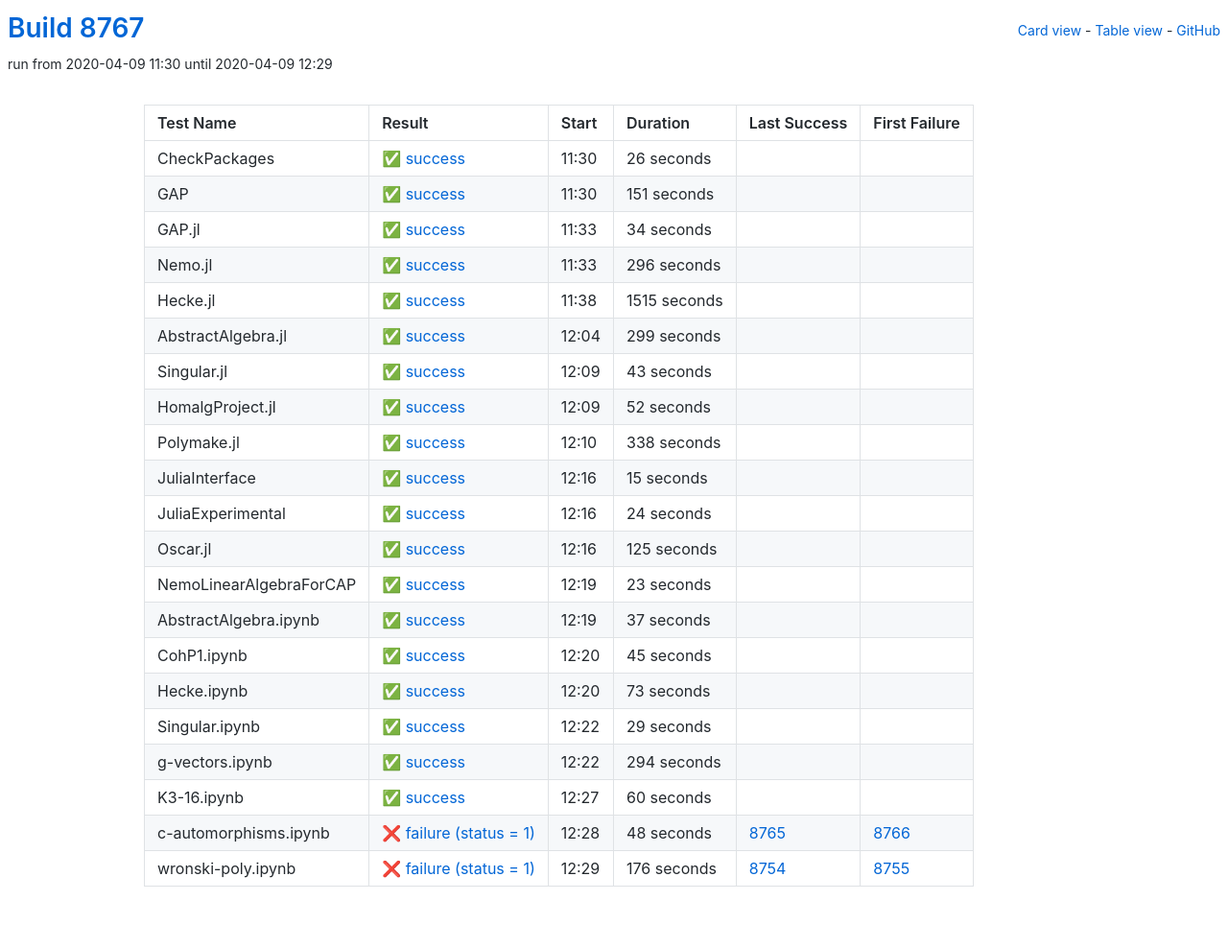
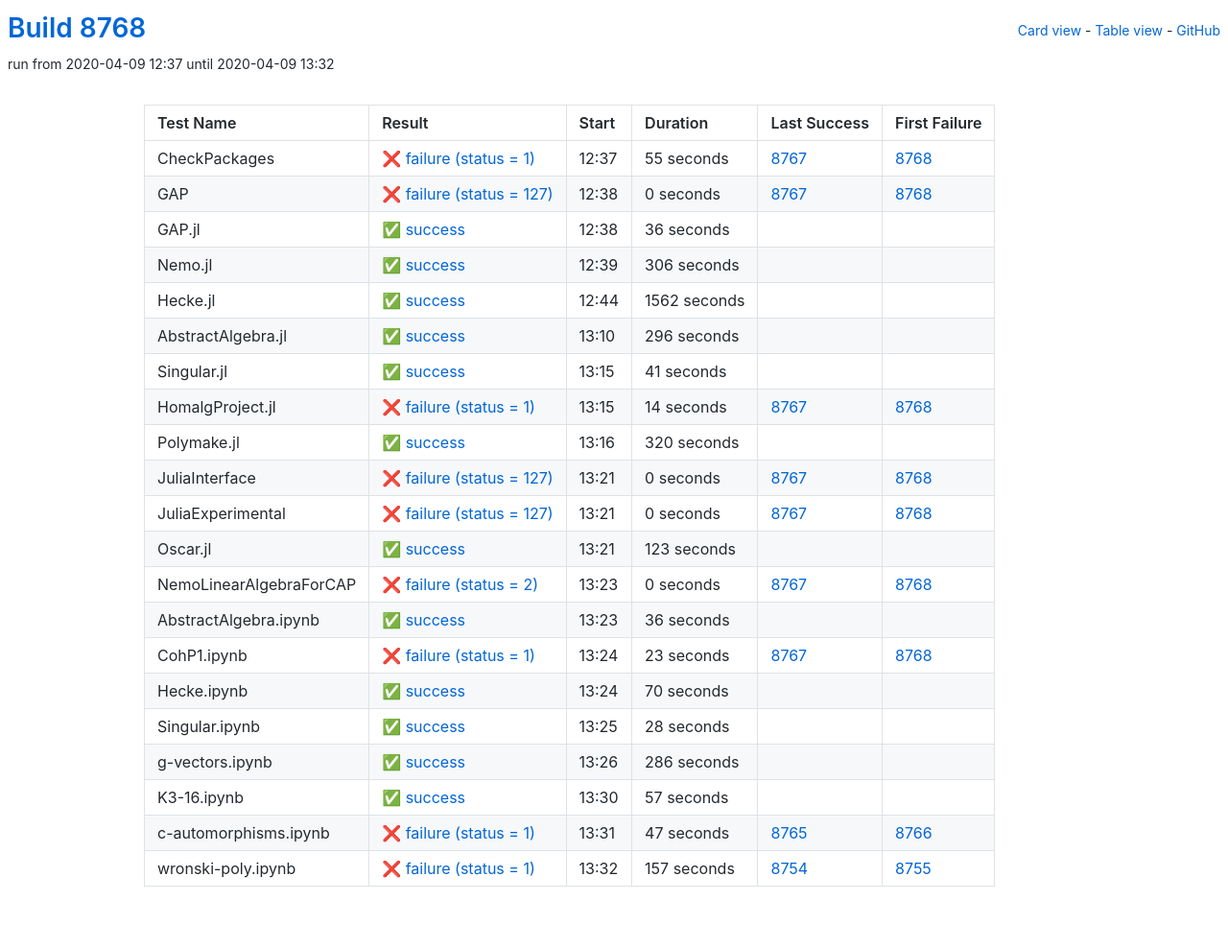
Before and after one commit to oscar-system/oscar-ci-status, a Jekyll site: the page built from table.html, in a window 1280 px wide. Shown: the whole page at 96% size. Built offline with Jekyll 4.4.1, drawn with Linux system fonts in a browser that asks for light colours.

Commit message:
Build 8768

```diff
--- a/_data/ci.yml
+++ b/_data/ci.yml
@@ -1,38 +1,60 @@
-build: 8767
-build_url: https://oscarci.mathematik.uni-kl.de/job/oscar/8767/
+build: 8768
+build_url: https://oscarci.mathematik.uni-kl.de/job/oscar/8768/
 job: oscar
 tests:
-- duration: 26
+- duration: 55
+  exitcode: 1
+  first_failure: 8768
+  first_failure_url: https://oscarci.mathematik.uni-kl.de/job/oscar/8768/
+  last_success: 8767
+  last_success_url: https://oscarci.mathematik.uni-kl.de/job/oscar/8767/
+  log: https://oscarci.mathematik.uni-kl.de/job/oscar/8768/artifact/logs/build-8768/CheckPackages.log
+  name: CheckPackages
+  start: 2020-04-09 12:37
+  status: failure
+  success: false
+- duration: 0
+  exitcode: 127
+  first_failure: 8768
+  first_failure_url: https://oscarci.mathematik.uni-kl.de/job/oscar/8768/
+  last_success: 8767
+  last_success_url: https://oscarci.mathematik.uni-kl.de/job/oscar/8767/
+  log: https://oscarci.mathematik.uni-kl.de/job/oscar/8768/artifact/logs/build-8768/GAP.log
+  name: GAP
+  start: 2020-04-09 12:38
+  status: failure
+  success: false
+- duration: 36
   exitcode: 0
   first_failure: false
   first_failure_url: null
   last_success: false
   last_success_url: null
-  log: https://oscarci.mathematik.uni-kl.de/job/oscar/8767/artifact/logs/build-8767/CheckPackages.log
-  name: CheckPackages
-  start: 2020-04-09 11:30
+  log: https://oscarci.mathematik.uni-kl.de/job/oscar/8768/artifact/logs/build-8768/GAP.jl.log
+  name: GAP.jl
+  start: 2020-04-09 12:38
   status: success
   success: true
-- duration: 151
+- duration: 306
   exitcode: 0
   first_failure: false
   first_failure_url: null
   last_success: false
   last_success_url: null
-  log: https://oscarci.mathematik.uni-kl.de/job/oscar/8767/artifact/logs/build-8767/GAP.log
-  name: GAP
-  start: 2020-04-09 11:30
+  log: https://oscarci.mathematik.uni-kl.de/job/oscar/8768/artifact/logs/build-8768/Nemo.jl.log
+  name: Nemo.jl
+  start: 2020-04-09 12:39
   status: success
   success: true
-- duration: 34
+- duration: 1562
   exitcode: 0
   first_failure: false
   first_failure_url: null
   last_success: false
   last_success_url: null
-  log: https://oscarci.mathematik.uni-kl.de/job/oscar/8767/artifact/logs/build-8767/GAP.jl.log
-  name: GAP.jl
-  start: 2020-04-09 11:33
+  log: https://oscarci.mathematik.uni-kl.de/job/oscar/8768/artifact/logs/build-8768/Hecke.jl.log
+  name: Hecke.jl
+  start: 2020-04-09 12:44
   status: success
   success: true
 - duration: 296
@@ -41,195 +63,173 @@ tests:
   first_failure_url: null
   last_success: false
   last_success_url: null
-  log: https://oscarci.mathematik.uni-kl.de/job/oscar/8767/artifact/logs/build-8767/Nemo.jl.log
-  name: Nemo.jl
-  start: 2020-04-09 11:33
+  log: https://oscarci.mathematik.uni-kl.de/job/oscar/8768/artifact/logs/build-8768/AbstractAlgebra.jl.log
+  name: AbstractAlgebra.jl
+  start: 2020-04-09 13:10
   status: success
   success: true
-- duration: 1515
+- duration: 41
   exitcode: 0
   first_failure: false
   first_failure_url: null
   last_success: false
   last_success_url: null
-  log: https://oscarci.mathematik.uni-kl.de/job/oscar/8767/artifact/logs/build-8767/Hecke.jl.log
-  name: Hecke.jl
-  start: 2020-04-09 11:38
+  log: https://oscarci.mathematik.uni-kl.de/job/oscar/8768/artifact/logs/build-8768/Singular.jl.log
+  name: Singular.jl
+  start: 2020-04-09 13:15
   status: success
   success: true
-- duration: 299
+- duration: 14
+  exitcode: 1
+  first_failure: 8768
+  first_failure_url: https://oscarci.mathematik.uni-kl.de/job/oscar/8768/
+  last_success: 8767
+  last_success_url: https://oscarci.mathematik.uni-kl.de/job/oscar/8767/
+  log: https://oscarci.mathematik.uni-kl.de/job/oscar/8768/artifact/logs/build-8768/HomalgProject.jl.log
+  name: HomalgProject.jl
+  start: 2020-04-09 13:15
+  status: failure
+  success: false
+- duration: 320
   exitcode: 0
   first_failure: false
   first_failure_url: null
   last_success: false
   last_success_url: null
-  log: https://oscarci.mathematik.uni-kl.de/job/oscar/8767/artifact/logs/build-8767/AbstractAlgebra.jl.log
-  name: AbstractAlgebra.jl
-  start: 2020-04-09 12:04
+  log: https://oscarci.mathematik.uni-kl.de/job/oscar/8768/artifact/logs/build-8768/Polymake.jl.log
+  name: Polymake.jl
+  start: 2020-04-09 13:16
   status: success
   success: true
-- duration: 43
+- duration: 0
+  exitcode: 127
+  first_failure: 8768
+  first_failure_url: https://oscarci.mathematik.uni-kl.de/job/oscar/8768/
+  last_success: 8767
+  last_success_url: https://oscarci.mathematik.uni-kl.de/job/oscar/8767/
+  log: https://oscarci.mathematik.uni-kl.de/job/oscar/8768/artifact/logs/build-8768/JuliaInterface.log
+  name: JuliaInterface
+  start: 2020-04-09 13:21
+  status: failure
+  success: false
+- duration: 0
+  exitcode: 127
+  first_failure: 8768
+  first_failure_url: https://oscarci.mathematik.uni-kl.de/job/oscar/8768/
+  last_success: 8767
+  last_success_url: https://oscarci.mathematik.uni-kl.de/job/oscar/8767/
+  log: https://oscarci.mathematik.uni-kl.de/job/oscar/8768/artifact/logs/build-8768/JuliaExperimental.log
+  name: JuliaExperimental
+  start: 2020-04-09 13:21
+  status: failure
+  success: false
+- duration: 123
   exitcode: 0
   first_failure: false
   first_failure_url: null
   last_success: false
   last_success_url: null
-  log: https://oscarci.mathematik.uni-kl.de/job/oscar/8767/artifact/logs/build-8767/Singular.jl.log
-  name: Singular.jl
-  start: 2020-04-09 12:09
+  log: https://oscarci.mathematik.uni-kl.de/job/oscar/8768/artifact/logs/build-8768/Oscar.jl.log
+  name: Oscar.jl
+  start: 2020-04-09 13:21
   status: success
   success: true
-- duration: 52
+- duration: 0
+  exitcode: 2
+  first_failure: 8768
+  first_failure_url: https://oscarci.mathematik.uni-kl.de/job/oscar/8768/
+  last_success: 8767
+  last_success_url: https://oscarci.mathematik.uni-kl.de/job/oscar/8767/
+  log: https://oscarci.mathematik.uni-kl.de/job/oscar/8768/artifact/logs/build-8768/NemoLinearAlgebraForCAP.log
+  name: NemoLinearAlgebraForCAP
+  start: 2020-04-09 13:23
+  status: failure
+  success: false
+- duration: 36
   exitcode: 0
   first_failure: false
   first_failure_url: null
   last_success: false
   last_success_url: null
-  log: https://oscarci.mathematik.uni-kl.de/job/oscar/8767/artifact/logs/build-8767/HomalgProject.jl.log
-  name: HomalgProject.jl
-  start: 2020-04-09 12:09
+  log: https://oscarci.mathematik.uni-kl.de/job/oscar/8768/artifact/logs/build-8768/AbstractAlgebra.ipynb.log
+  name: AbstractAlgebra.ipynb
+  start: 2020-04-09 13:23
   status: success
   success: true
-- duration: 338
+- duration: 23
+  exitcode: 1
+  first_failure: 8768
+  first_failure_url: https://oscarci.mathematik.uni-kl.de/job/oscar/8768/
+  last_success: 8767
+  last_success_url: https://oscarci.mathematik.uni-kl.de/job/oscar/8767/
+  log: https://oscarci.mathematik.uni-kl.de/job/oscar/8768/artifact/logs/build-8768/CohP1.ipynb.log
+  name: CohP1.ipynb
+  start: 2020-04-09 13:24
+  status: failure
+  success: false
+- duration: 70
   exitcode: 0
   first_failure: false
   first_failure_url: null
   last_success: false
   last_success_url: null
-  log: https://oscarci.mathematik.uni-kl.de/job/oscar/8767/artifact/logs/build-8767/Polymake.jl.log
-  name: Polymake.jl
-  start: 2020-04-09 12:10
+  log: https://oscarci.mathematik.uni-kl.de/job/oscar/8768/artifact/logs/build-8768/Hecke.ipynb.log
+  name: Hecke.ipynb
+  start: 2020-04-09 13:24
   status: success
   success: true
-- duration: 15
+- duration: 28
   exitcode: 0
   first_failure: false
   first_failure_url: null
   last_success: false
   last_success_url: null
-  log: https://oscarci.mathematik.uni-kl.de/job/oscar/8767/artifact/logs/build-8767/JuliaInterface.log
-  name: JuliaInterface
-  start: 2020-04-09 12:16
+  log: https://oscarci.mathematik.uni-kl.de/job/oscar/8768/artifact/logs/build-8768/Singular.ipynb.log
+  name: Singular.ipynb
+  start: 2020-04-09 13:25
   status: success
   success: true
-- duration: 24
+- duration: 286
   exitcode: 0
   first_failure: false
   first_failure_url: null
   last_success: false
   last_success_url: null
-  log: https://oscarci.mathematik.uni-kl.de/job/oscar/8767/artifact/logs/build-8767/JuliaExperimental.log
-  name: JuliaExperimental
-  start: 2020-04-09 12:16
+  log: https://oscarci.mathematik.uni-kl.de/job/oscar/8768/artifact/logs/build-8768/g-vectors.ipynb.log
+  name: g-vectors.ipynb
+  start: 2020-04-09 13:26
   status: success
   success: true
-- duration: 125
+- duration: 57
   exitcode: 0
   first_failure: false
   first_failure_url: null
   last_success: false
   last_success_url: null
-  log: https://oscarci.mathematik.uni-kl.de/job/oscar/8767/artifact/logs/build-8767/Oscar.jl.log
-  name: Oscar.jl
-  start: 2020-04-09 12:16
+  log: https://oscarci.mathematik.uni-kl.de/job/oscar/8768/artifact/logs/build-8768/K3-16.ipynb.log
+  name: K3-16.ipynb
+  start: 2020-04-09 13:30
   status: success
   success: true
-- duration: 23
-  exitcode: 0
-  first_failure: false
-  first_failure_url: null
-  last_success: false
-  last_success_url: null
-  log: https://oscarci.mathematik.uni-kl.de/job/oscar/8767/artifact/logs/build-8767/NemoLinearAlgebraForCAP.log
-  name: NemoLinearAlgebraForCAP
-  start: 2020-04-09 12:19
-  status: success
-  success: true
-- duration: 37
-  exitcode: 0
-  first_failure: false
-  first_failure_url: null
-  last_success: false
-  last_success_url: null
-  log: https://oscarci.mathematik.uni-kl.de/job/oscar/8767/artifact/logs/build-8767/AbstractAlgebra.ipynb.log
-  name: AbstractAlgebra.ipynb
-  start: 2020-04-09 12:19
-  status: success
-  success: true
-- duration: 45
-  exitcode: 0
-  first_failure: false
-  first_failure_url: null
-  last_success: false
-  last_success_url: null
-  log: https://oscarci.mathematik.uni-kl.de/job/oscar/8767/artifact/logs/build-8767/CohP1.ipynb.log
-  name: CohP1.ipynb
-  start: 2020-04-09 12:20
-  status: success
-  success: true
-- duration: 73
-  exitcode: 0
-  first_failure: false
-  first_failure_url: null
-  last_success: false
-  last_success_url: null
-  log: https://oscarci.mathematik.uni-kl.de/job/oscar/8767/artifact/logs/build-8767/Hecke.ipynb.log
-  name: Hecke.ipynb
-  start: 2020-04-09 12:20
-  status: success
-  success: true
-- duration: 29
-  exitcode: 0
-  first_failure: false
-  first_failure_url: null
-  last_success: false
-  last_success_url: null
-  log: https://oscarci.mathematik.uni-kl.de/job/oscar/8767/artifact/logs/build-8767/Singular.ipynb.log
-  name: Singular.ipynb
-  start: 2020-04-09 12:22
-  status: success
-  success: true
-- duration: 294
-  exitcode: 0
-  first_failure: false
-  first_failure_url: null
-  last_success: false
-  last_success_url: null
-  log: https://oscarci.mathematik.uni-kl.de/job/oscar/8767/artifact/logs/build-8767/g-vectors.ipynb.log
-  name: g-vectors.ipynb
-  start: 2020-04-09 12:22
-  status: success
-  success: true
-- duration: 60
-  exitcode: 0
-  first_failure: false
-  first_failure_url: null
-  last_success: false
-  last_success_url: null
-  log: https://oscarci.mathematik.uni-kl.de/job/oscar/8767/artifact/logs/build-8767/K3-16.ipynb.log
-  name: K3-16.ipynb
-  start: 2020-04-09 12:27
-  status: success
-  success: true
-- duration: 48
+- duration: 47
   exitcode: 1
   first_failure: 8766
   first_failure_url: https://oscarci.mathematik.uni-kl.de/job/oscar/8766/
   last_success: 8765
   last_success_url: https://oscarci.mathematik.uni-kl.de/job/oscar/8765/
-  log: https://oscarci.mathematik.uni-kl.de/job/oscar/8767/artifact/logs/build-8767/c-automorphisms.ipynb.log
+  log: https://oscarci.mathematik.uni-kl.de/job/oscar/8768/artifact/logs/build-8768/c-automorphisms.ipynb.log
   name: c-automorphisms.ipynb
-  start: 2020-04-09 12:28
+  start: 2020-04-09 13:31
   status: failure
   success: false
-- duration: 176
+- duration: 157
   exitcode: 1
   first_failure: 8755
   first_failure_url: https://oscarci.mathematik.uni-kl.de/job/oscar/8755/
   last_success: 8754
   last_success_url: https://oscarci.mathematik.uni-kl.de/job/oscar/8754/
-  log: https://oscarci.mathematik.uni-kl.de/job/oscar/8767/artifact/logs/build-8767/wronski-poly.ipynb.log
+  log: https://oscarci.mathematik.uni-kl.de/job/oscar/8768/artifact/logs/build-8768/wronski-poly.ipynb.log
   name: wronski-poly.ipynb
-  start: 2020-04-09 12:29
+  start: 2020-04-09 13:32
   status: failure
   success: false
```
Also changed, not shown: README.md.
